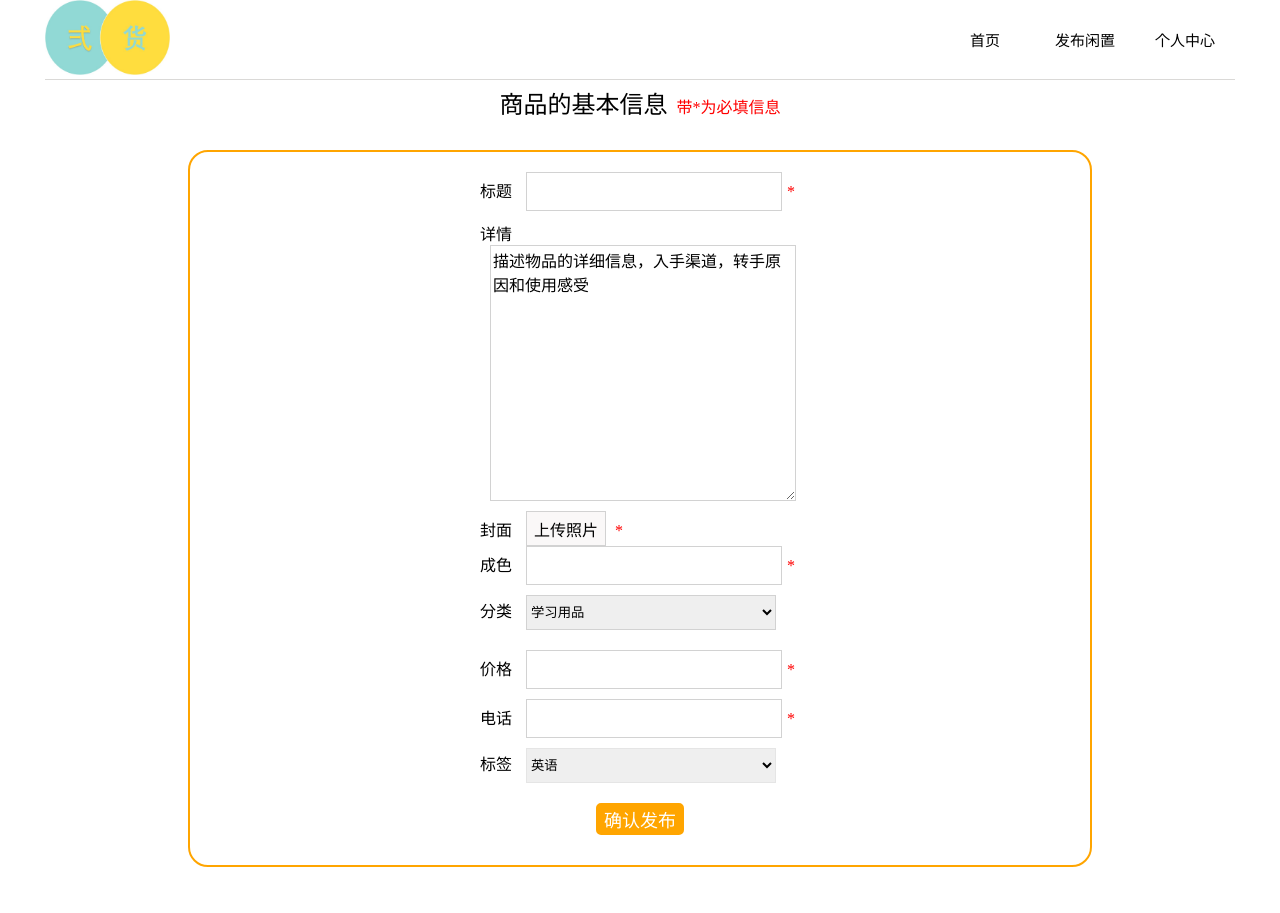
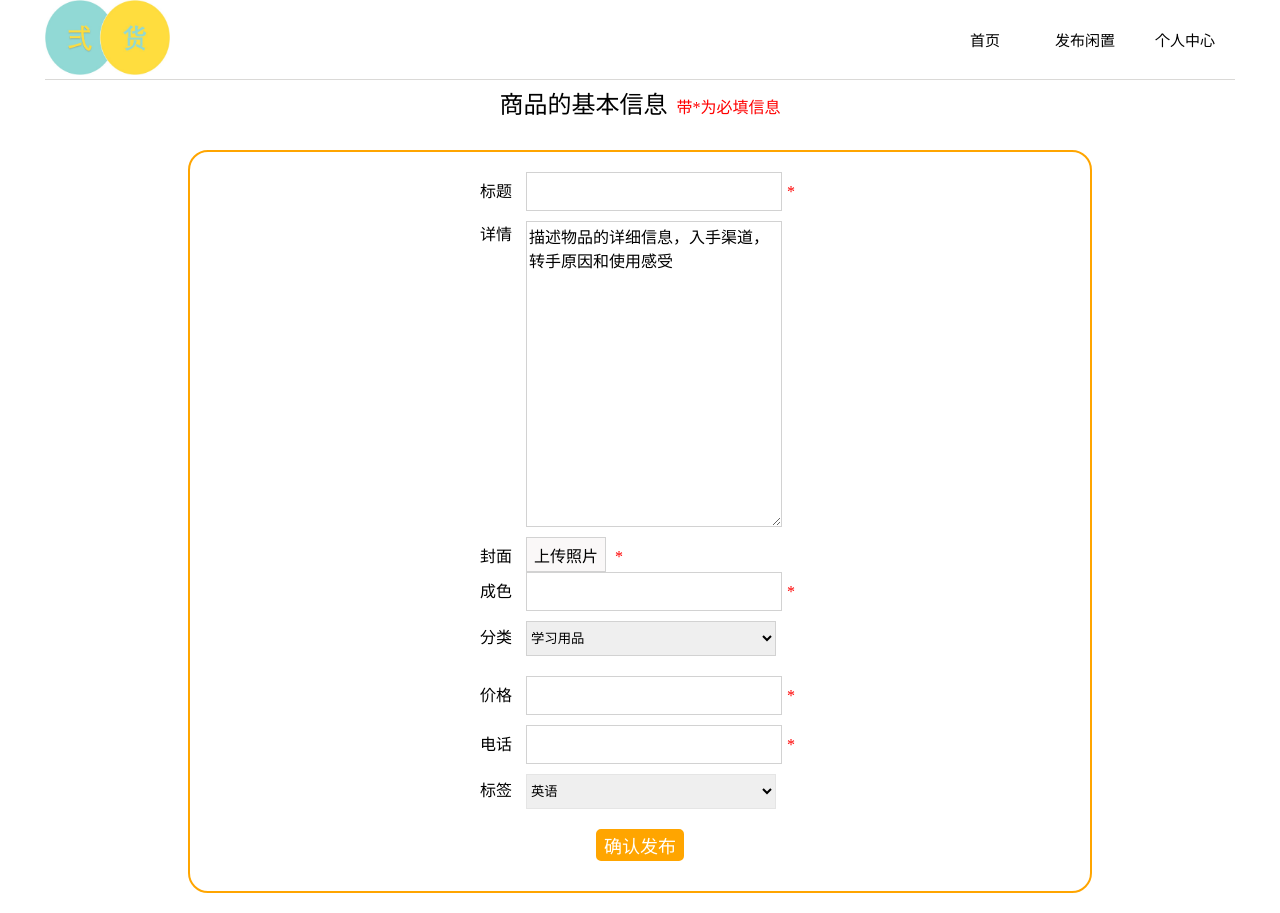
Before and after one commit to CJMMay/secondhand, a Django app: page /sells/publish/ in a window 1280 px wide. Before the commit the page ends 867 px from the top, so only its background shows below. Run offline with Django 3.2, Linux system fonts and the light colour scheme.

Commit message:
修改样式

```diff
--- a/sells/static/css/detailinfo.css
+++ b/sells/static/css/detailinfo.css
@@ -196,11 +196,10 @@ img{border:0;}
 }
 #xiangqing
 {
-	width: 300px;
-	height:250px;
+	width: 250px;
+	height:300px;
 	vertical-align: top;
 }
-
 .center_content li
 {
 	display: inline-block;
--- a/sells/templates/publish.html
+++ b/sells/templates/publish.html
@@ -20,7 +20,6 @@
             <div style="width:320px;margin: auto;">
 
             <label class="lab">详情</label>
-                <br/>
             <textarea class="shuru" id="xiangqing" name='description'>描述物品的详细信息，入手渠道，转手原因和使用感受</textarea>
              </div>
               <div style="width:320px;margin: auto;">
@@ -29,8 +28,9 @@
                    style="border:1px solid #D2D2D2;width:80px;height:35px;font-size:16px;background-color:#FAF8F8;margin-left:10px;"
                    value='上传照片' onclick="document.getElementById('fileField').click()"/>
             <span style="color: red;margin-left: 5px;">*</span>
-            <input type="file" name="img" id="fileField" class="file" size="28"
+            <input type="file" name="img" id="fileField" class="file"
                    onchange="document.getElementById('textfield').value=this.value"/>
+                   <br/>
   </div>
             <div style="width:320px;margin: auto;">
             <label class="lab">成色</label>
```
Also changed, not shown: db.sqlite3.
